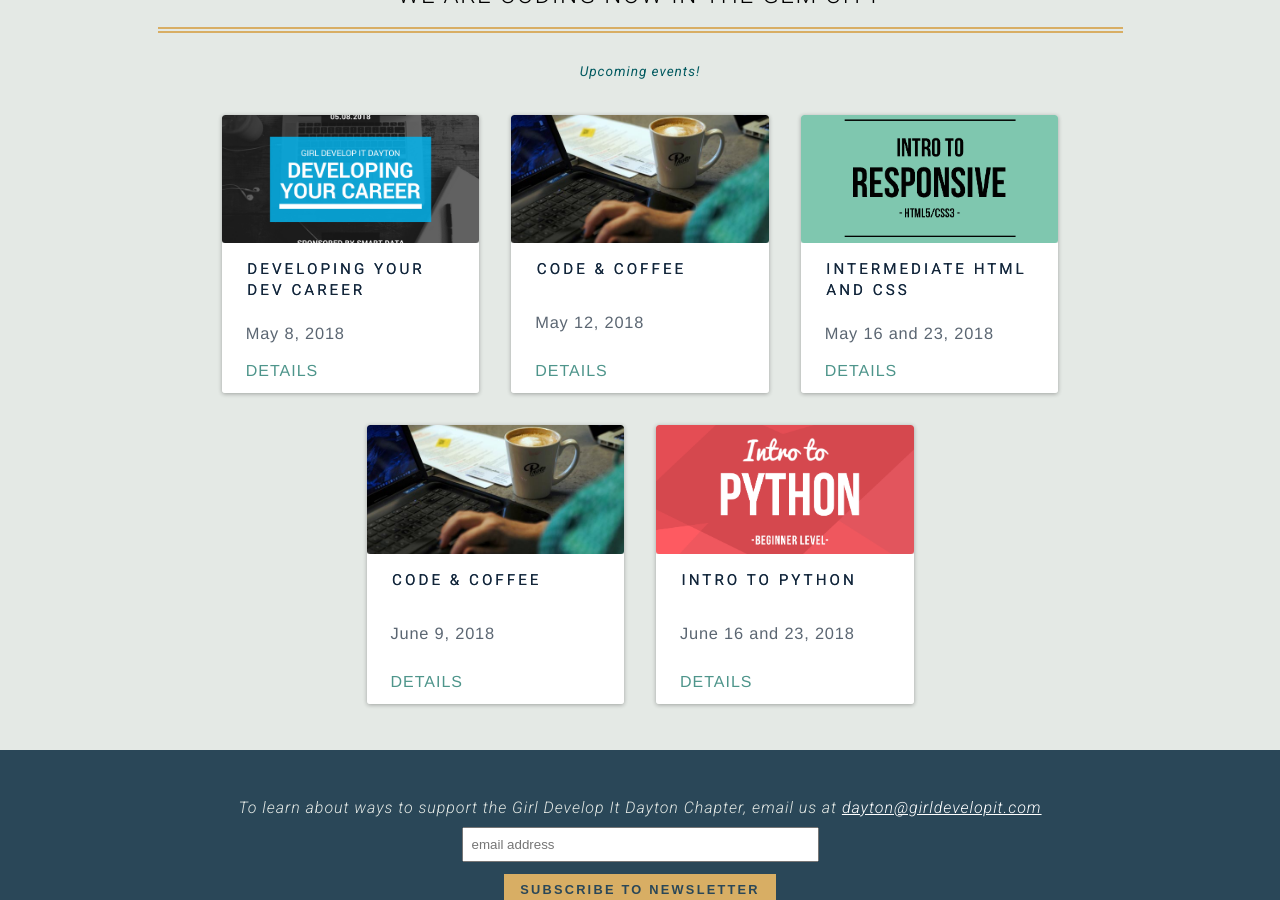
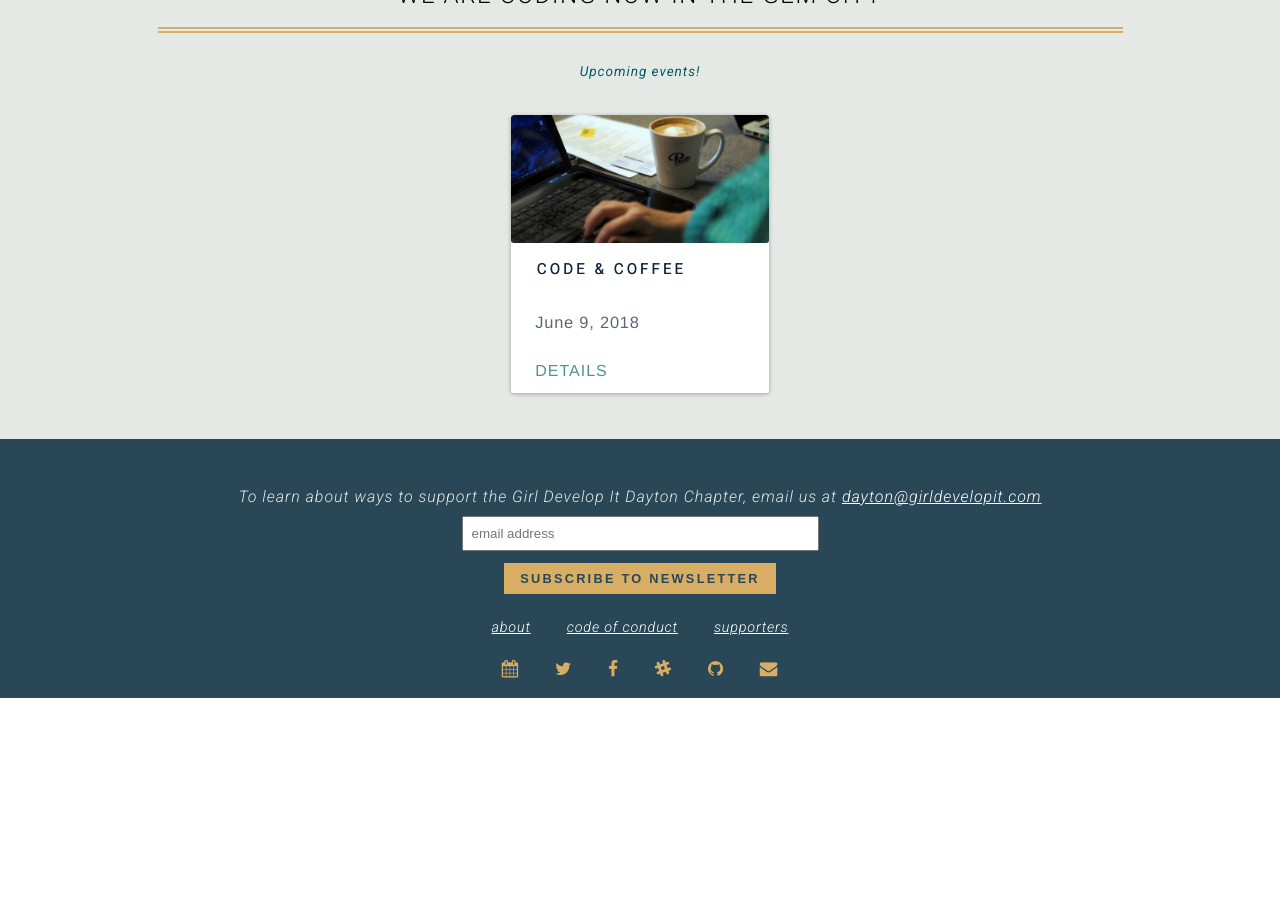
Before and after one commit to dytcodetogether/gdidayton, a Jekyll site: the page built from index.html, in a window 1280 px wide and 900 px high, scrolled down 960 px. Built offline with Jekyll 4.4.1, drawn with Linux system fonts in a browser that asks for light colours; nearby versions of some CDN libraries; after the commit the page ends 1658 px from its top, so only the background shows below that.

Commit message:
removed past may events and cancelled classes

```diff
--- a/_data/events.yml
+++ b/_data/events.yml
@@ -1,20 +1,4 @@
-- title: Developing Your Dev Career
-  date: May 8, 2018
-  link: https://www.meetup.com/Girl-Develop-It-Dayton/events/249432200/
-  image: /img/events/event-dev-career.png
-- title: Code & Coffee
-  date: May 12, 2018
-  link: https://www.meetup.com/Girl-Develop-It-Dayton/events/bxcvdpyxhbqb/
-  image: /img/events/event_code-coffee.jpg
-- title: Intermediate HTML and CSS
-  date: May 16 and 23, 2018
-  link: https://www.meetup.com/Girl-Develop-It-Dayton/events/248925517/
-  image: /img/events/event_intermediate-html.png
 - title: Code & Coffee
   date: June 9, 2018
   link: https://www.meetup.com/Girl-Develop-It-Dayton/events/bxcvdpyxjbmb/
   image: /img/events/event_code-coffee.jpg
-- title: Intro to Python
-  date: June 16 and 23, 2018
-  link: https://www.meetup.com/Girl-Develop-It-Dayton/events/249119733/
-  image: /img/events/event_python_large.png
```
